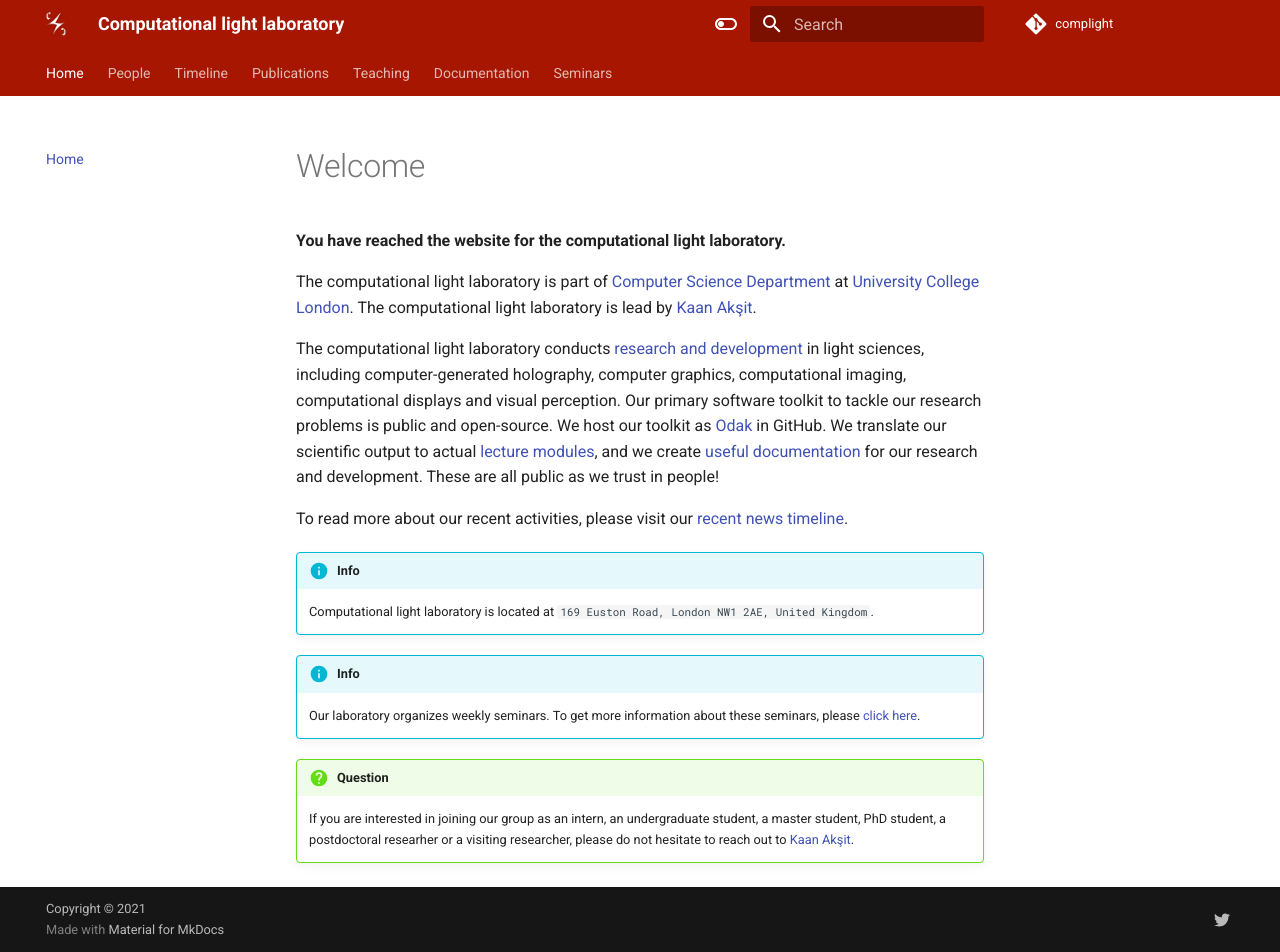
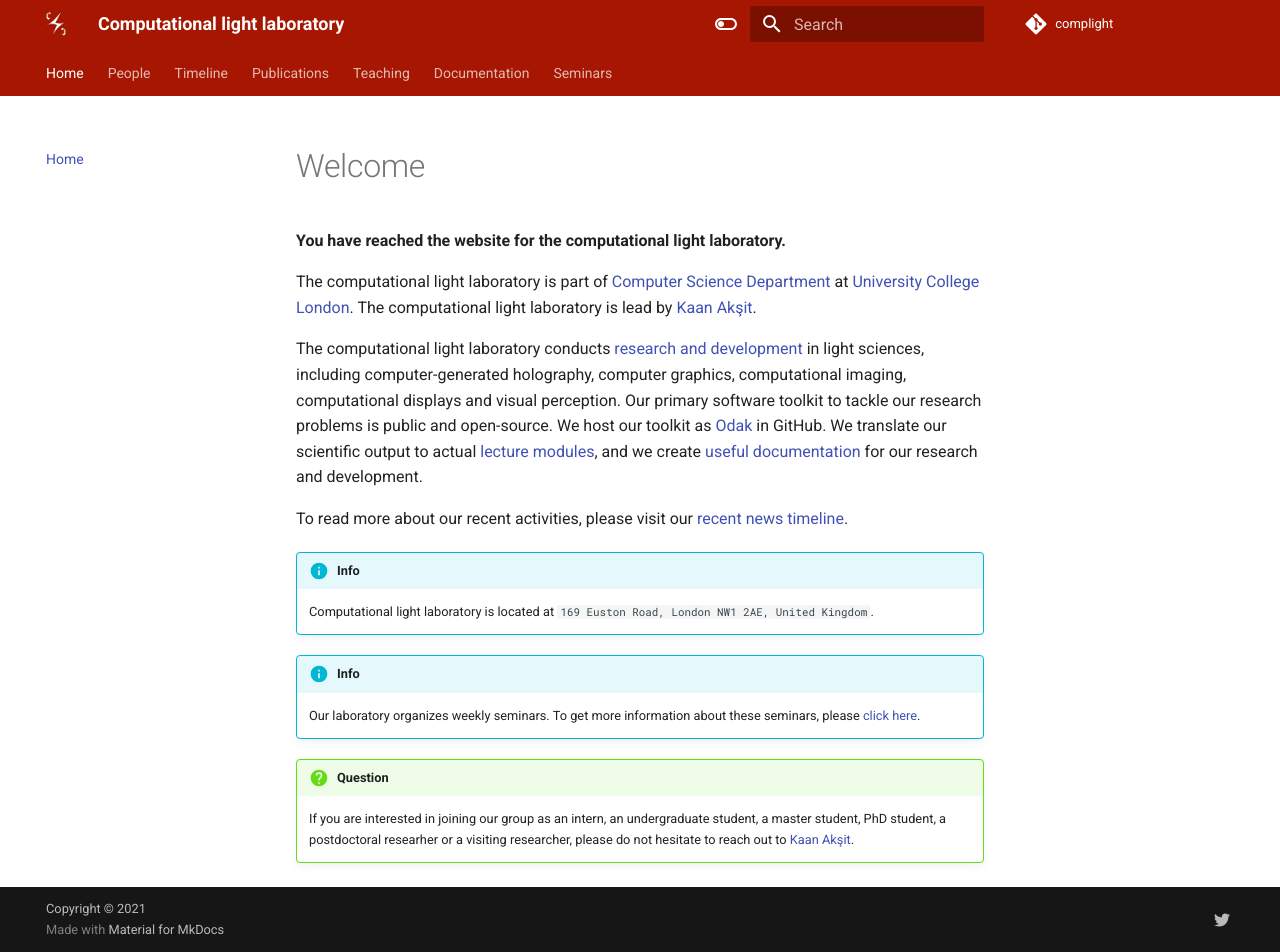
Before and after one commit to complight/complight.github.io, an MkDocs documentation site: the page built from docs/index.md, in a window 1280 px wide and 952 px high. Built offline with MkDocs 1.6.1 and Material for MkDocs 9.7.7, drawn with Linux system fonts in a browser that asks for light colours.

Commit message:
Updating the index page.

```diff
--- a/docs/index.md
+++ b/docs/index.md
@@ -9,7 +9,6 @@ The computational light laboratory conducts [research and development](../public
 Our primary software toolkit to tackle our research problems is public and open-source.
 We host our toolkit as [Odak](https://github.com/kunguz/odak) in GitHub.
 We translate our scientific output to actual [lecture modules](../teaching), and we create [useful documentation](../documentation) for our research and development.
-These are all public as we trust in people!
 
 To read more about our recent activities, please visit our [recent news timeline](../timeline).
 
```
